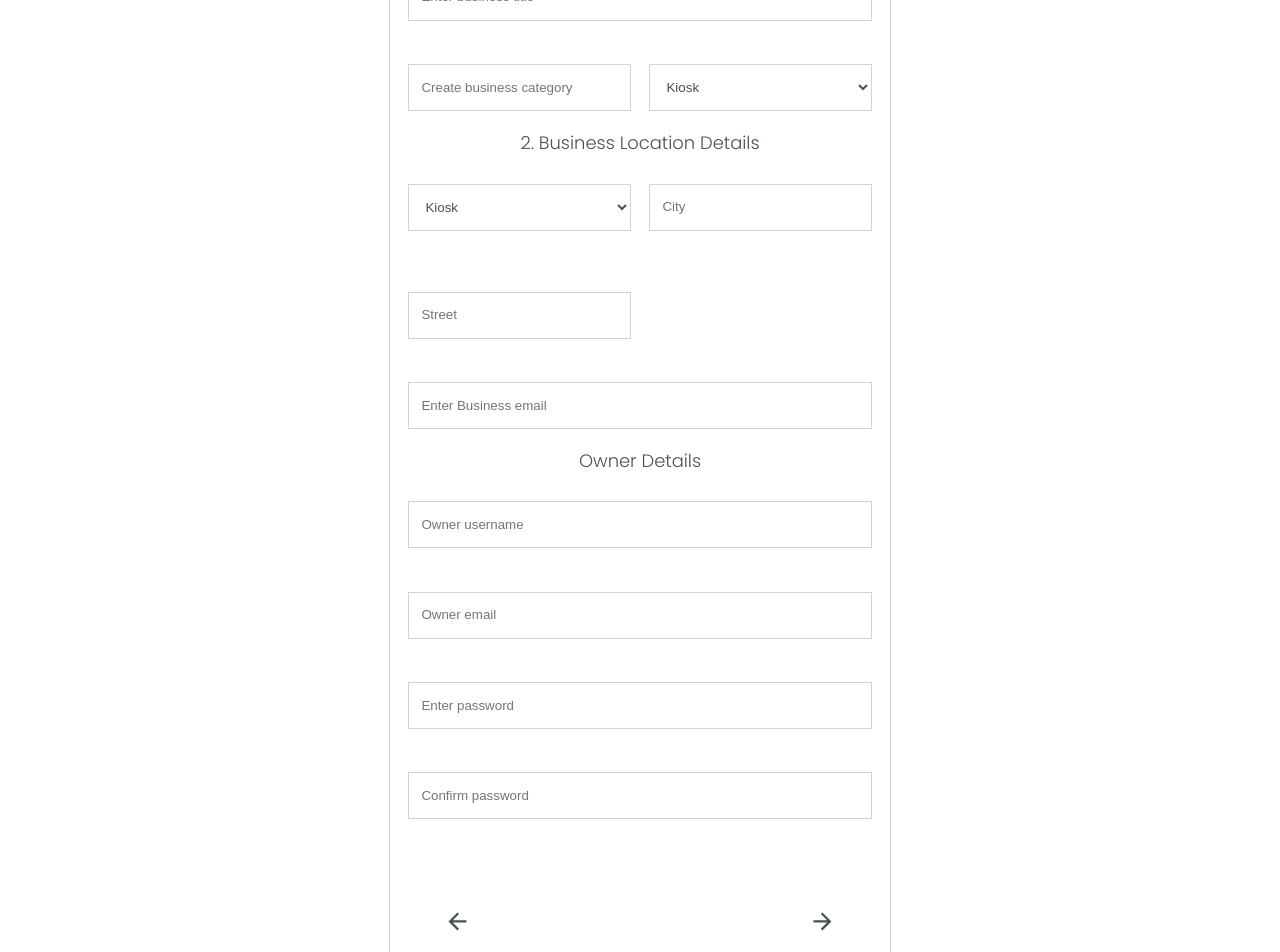
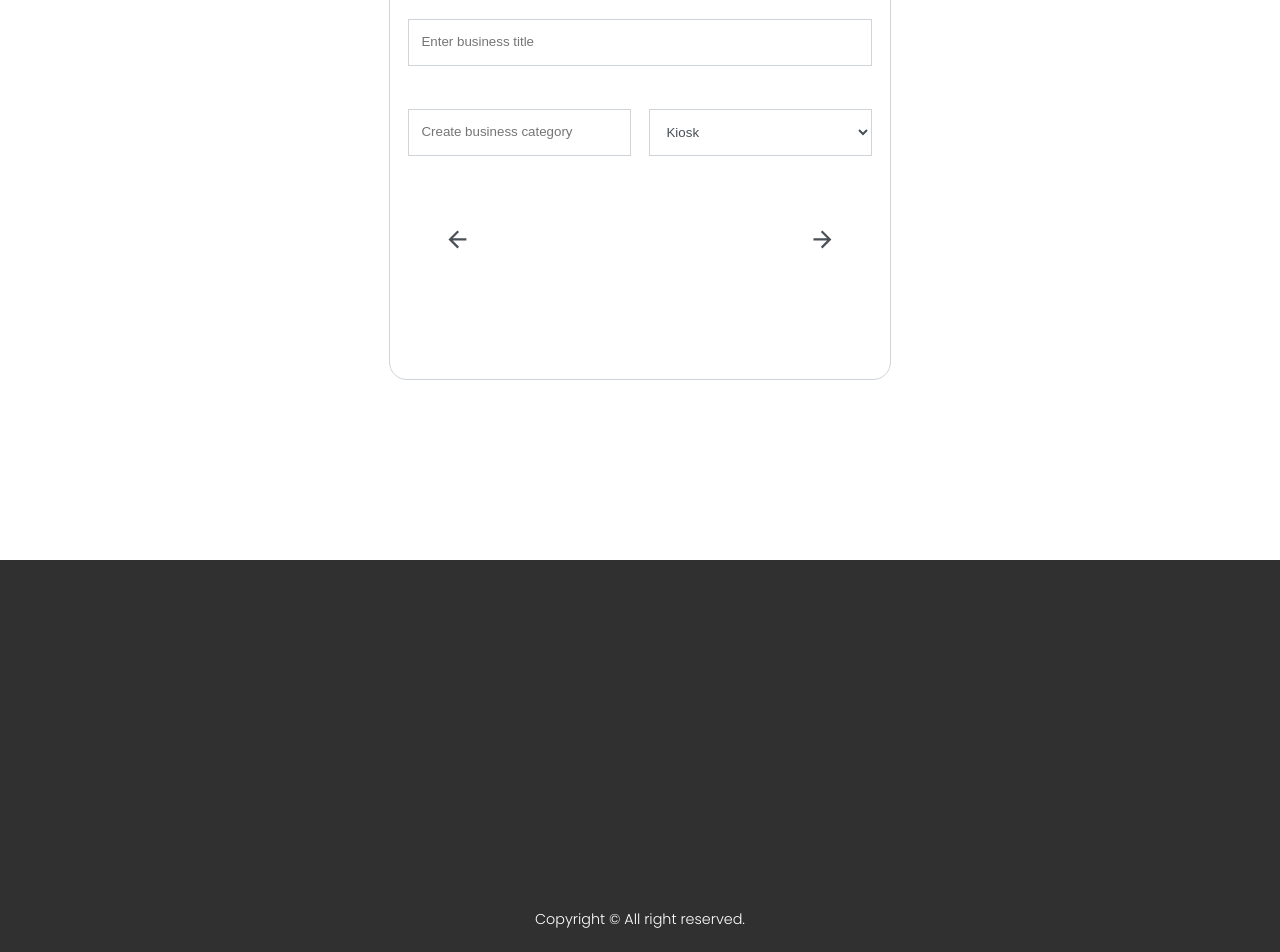
Before and after one commit to Nandiehakuna/ShopMingle, a React (Create React App) app: page /register-business in a window 1280 px wide. Shown: the part 440-1392 px from the top of the page. Built offline with nearby package versions, Linux system fonts and the light colour scheme.

Commit message:
changing navgation link color on hover

```diff
--- a/src/components/form/BusinessRegisterForm.js
+++ b/src/components/form/BusinessRegisterForm.js
@@ -15,10 +15,11 @@ const Main = styled.main`
 
 const Container =styled.div`
   text-align: center;
+  display: ${(props) => props.display === "none" && "none"};
 `
 
 const ProgressContainer = styled.div`
-  margin-bottom: 1.5em;
+  margin-bottom: 4em;
   display: flex;
   justify-content: center;
   align-items: center;
@@ -62,7 +63,7 @@ const Hr = styled.hr`
 const ArrowContainer = styled.div`
   display: flex;
   justify-content: space-between;
-  margin-top: 3em;
+  margin-top: 2em;
   padding: 1em 2em;
 `
 
@@ -87,7 +88,7 @@ const BusinessRegisterForm = () => {
                     </InnerWrapper>
                 </Container>
 
-                <Container>
+                <Container display="none">
                   <Container>2. Business Location Details</Container>
                   <InnerWrapper>
                     <Select/>
@@ -97,17 +98,17 @@ const BusinessRegisterForm = () => {
                     <Input type="email" placeholder="Enter Business email"/>
                 </Container>
 
-                <Container>
+                <Container display="none">
                    <Container>Owner Details</Container>
                   <Input type="text" placeholder="Owner username"/>
-                  <Input type="text" placeholder="Owner email"/>
+                  <Input type="email" placeholder="Owner email"/>
                   <Input type="text" placeholder="Enter password"/>
                   <Input type="text" placeholder="Confirm password"/>
                 </Container>
 
                 <ArrowContainer>
-                    <ArrowBack/>
-                    <ArrowForward/>
+                    <ArrowBack style={{ fontSize: "1.5em",cursor: "pointer"}}/>
+                    <ArrowForward style={{ fontSize: "1.5em",cursor: "pointer"}}/>
                 </ArrowContainer>
             </Form>
         </Wrapper>
--- a/src/components/header/mini_components/Navigation.js
+++ b/src/components/header/mini_components/Navigation.js
@@ -45,7 +45,7 @@ const Item = styled.div`
 
     &:hover{
       background-color: transparent;
-      color: var(--blue100);
+      color: var(--blue400);
     }
   }
 
```
